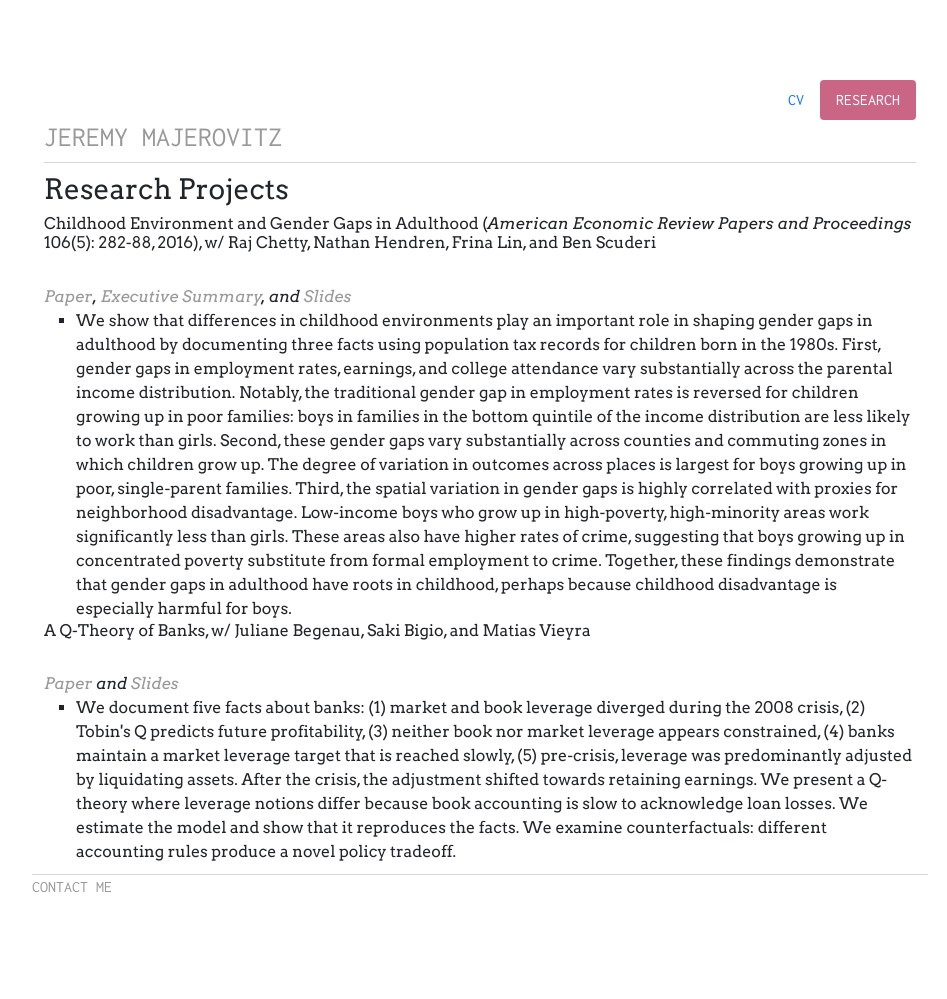
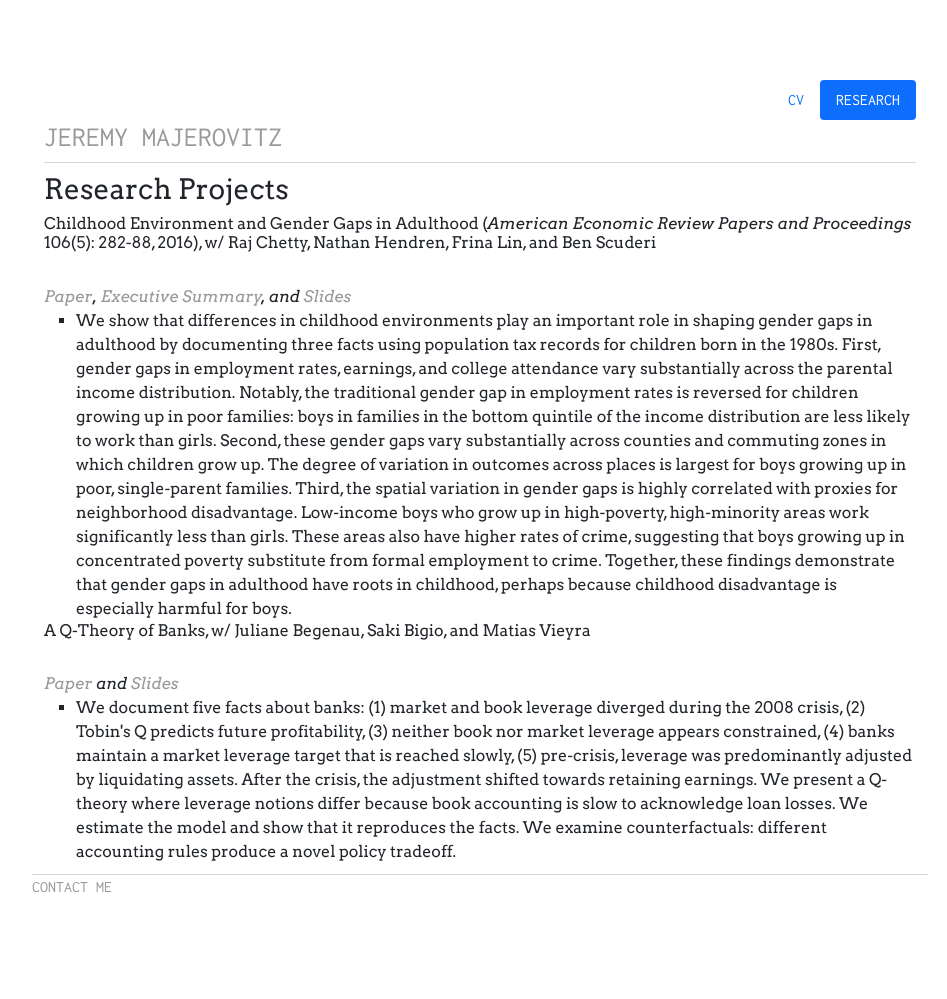
Before and after one commit to jmajic/jmajic.github.io, a Jekyll site: the page built from research/index.html, in a window 1280 px wide. Shown: the whole page, without its empty margins (160-1107 px from the left). Built offline with Jekyll 4.4.1, drawn with Linux system fonts in a browser that asks for light colours.

Commit message:
Update main.css

```diff
--- a/css/main.css
+++ b/css/main.css
@@ -15,9 +15,9 @@ h3.text-muted a:hover { text-decoration: none; color: #009b77; }
   color: black;
 }
 
-.nav-pills > li > a.active {
+/* .nav-pills > li > a.active {
     background-color: #cb6586 !important;
-}
+} */
 
 a { text-decoration: none; color: #999999; }
 /* a:hover { text-decoration: underline; } */
```
